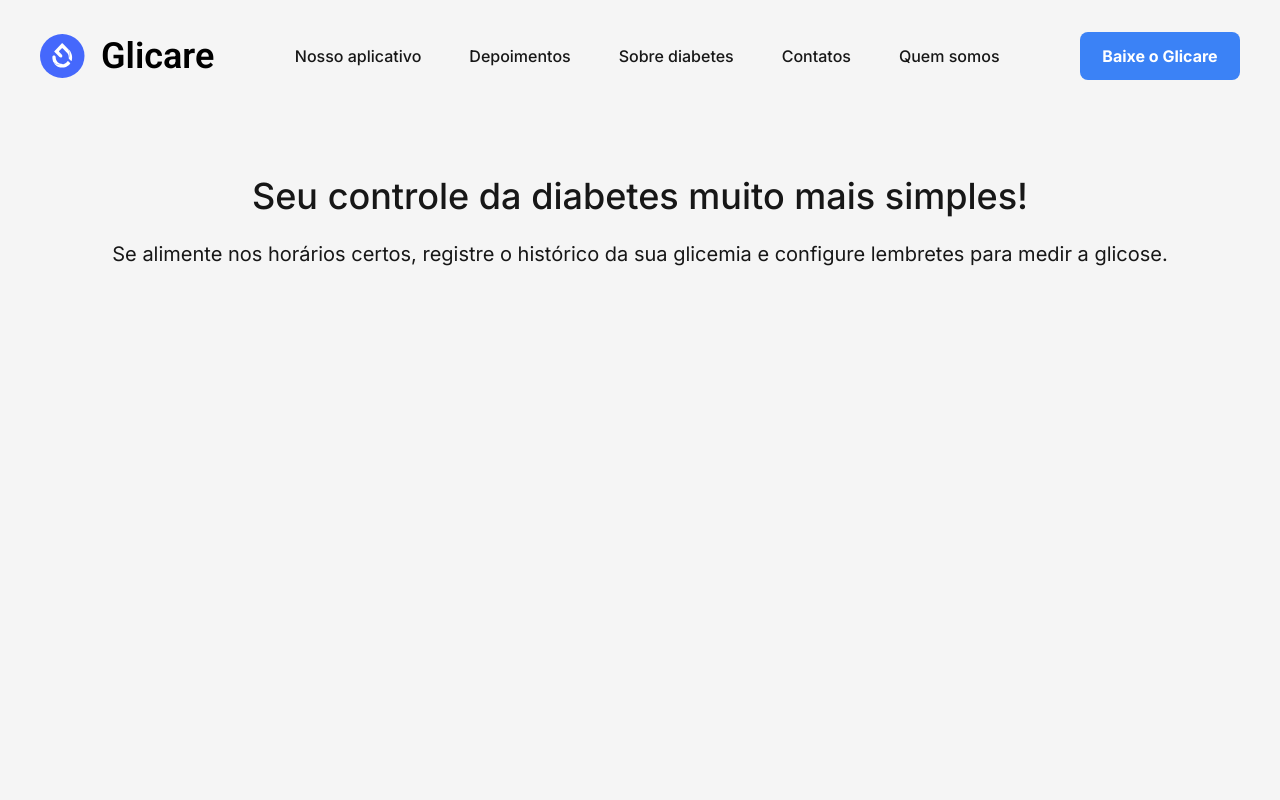
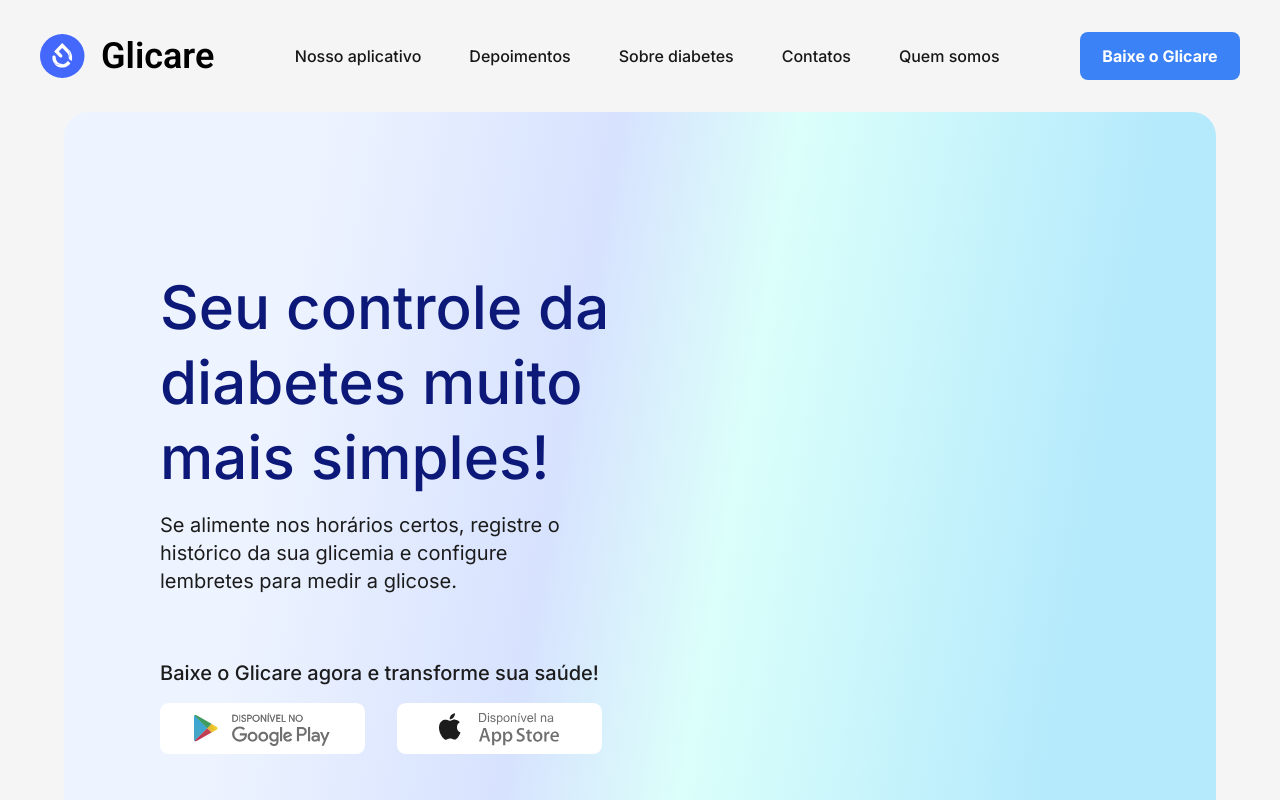
Before and after one commit to Daniel-san8/Glicare, a Next.js app in the folder Glicare/: page / in a window 1280 px wide. Shown: the top 800 px of the page. Built offline with nearby package versions, Linux system fonts and the light colour scheme.

Commit message:
feat: added calling section to download the app

```diff
--- a/Glicare/src/app/components/call-to-download.tsx
+++ b/Glicare/src/app/components/call-to-download.tsx
@@ -1,20 +1,38 @@
+import IconPlayStore from "@/public/svg/icon-play-store";
 import Button from "./ui/button";
+import IconAppleStore from "@/public/svg/icon-apple-store";
 
 export default function CallToDownload() {
   return (
     <section>
-      <div className="p-8 m-8 rounded-3xl bg-gradient-background h-screen">
-        <div className="flex flex-col justify-between text-center h-full">
-          <div className="flex flex-col font-inter gap-6 ">
-            <h1 className="font-medium text-4xl text-secondaryDark ">
-              Seu controle da diabetes muito mais simples!
-            </h1>
-            <p className="font-normal text-xl text-colorColorDark ">
-              Se alimente nos horários certos, registre o histórico da sua
-              glicemia e configure lembretes para medir a glicose.
-            </p>
+      <div className="flex items-end mx-8 rounded-3xl bg-gradient-background h-screen lg:p-16 lg:mx-16">
+        <div className="flex flex-col justify-between text-center h-full lg:flex-row lg:items-center lg:text-start">
+          <div className="flex flex-col font-inter gap-16 p-8">
+            <div className="flex flex-col gap-4">
+              <h1 className="font-medium text-4xl text-secondaryDark lg:w-[30rem] lg:text-6xl/tight">
+                Seu controle da diabetes muito mais simples!
+              </h1>
+              <p className="font-normal text-xl text-colorColorDark lg:w-[25rem]">
+                Se alimente nos horários certos, registre o histórico da sua glicemia e configure lembretes para medir a glicose.
+              </p>
+            </div>
+            <div className="hidden lg:flex flex-col gap-4">
+              <p className="font-medium text-xl text-colorColorDark">
+                Baixe o Glicare agora e transforme sua saúde!
+              </p>
+              <div className="flex gap-8">
+                <a href="#" aria-label="Baixar na Play Store">
+                  <IconPlayStore />
+                </a>
+                <a href="#" aria-label="Baixar na Apple Store">
+                  <IconAppleStore />
+                </a>
+              </div>
+            </div>
           </div>
-          <Button classAttributes="bg-secondary w-full lg:hidden">Baixe o Glicare</Button>
+          <div className="p-8 lg:hidden">
+            <Button classAttributes="bg-secondary w-full">Baixe o Glicare</Button>
+          </div>
         </div>
       </div>
     </section>
--- a/Glicare/tailwind.config.ts
+++ b/Glicare/tailwind.config.ts
@@ -9,12 +9,15 @@
   theme: {
     extend: {
       colors: {
-          background: "var(--background)",
-          foreground: "var(--foreground)",
-          primary: "var(--primary)",
+        "background": "var(--background)",
+        "foreground": "var(--foreground)",
+        "primary": "var(--primary)",
+
         'primary-gray': "var(--primary-gray)",
-          secondary: "#4568FC",
-          textColor: "var(--color-text-gray)",
+        "secondary": "#4568FC",
+        "secondaryDark": "#0D1978",
+        "textColor": "var(--color-text-gray)",
+        "colorColorDark": "var(--text-dark)",
       },
       fontFamily: {
         roboto: "var(--font-roboto)",
@@ -47,6 +50,9 @@
       lineHeight: {
         '34': '34px',
       },
+      backgroundImage: {
+        'gradient-background': "linear-gradient(100deg, rgba(238,244,255,1) 19%, rgba(215,226,254,1) 43%, rgba(219,255,250,1) 57%, rgba(181,234,252,1) 85%)",
+      },
     },
   },
   plugins: [],
```
Lines whose indentation alone changed are shown as unchanged.
